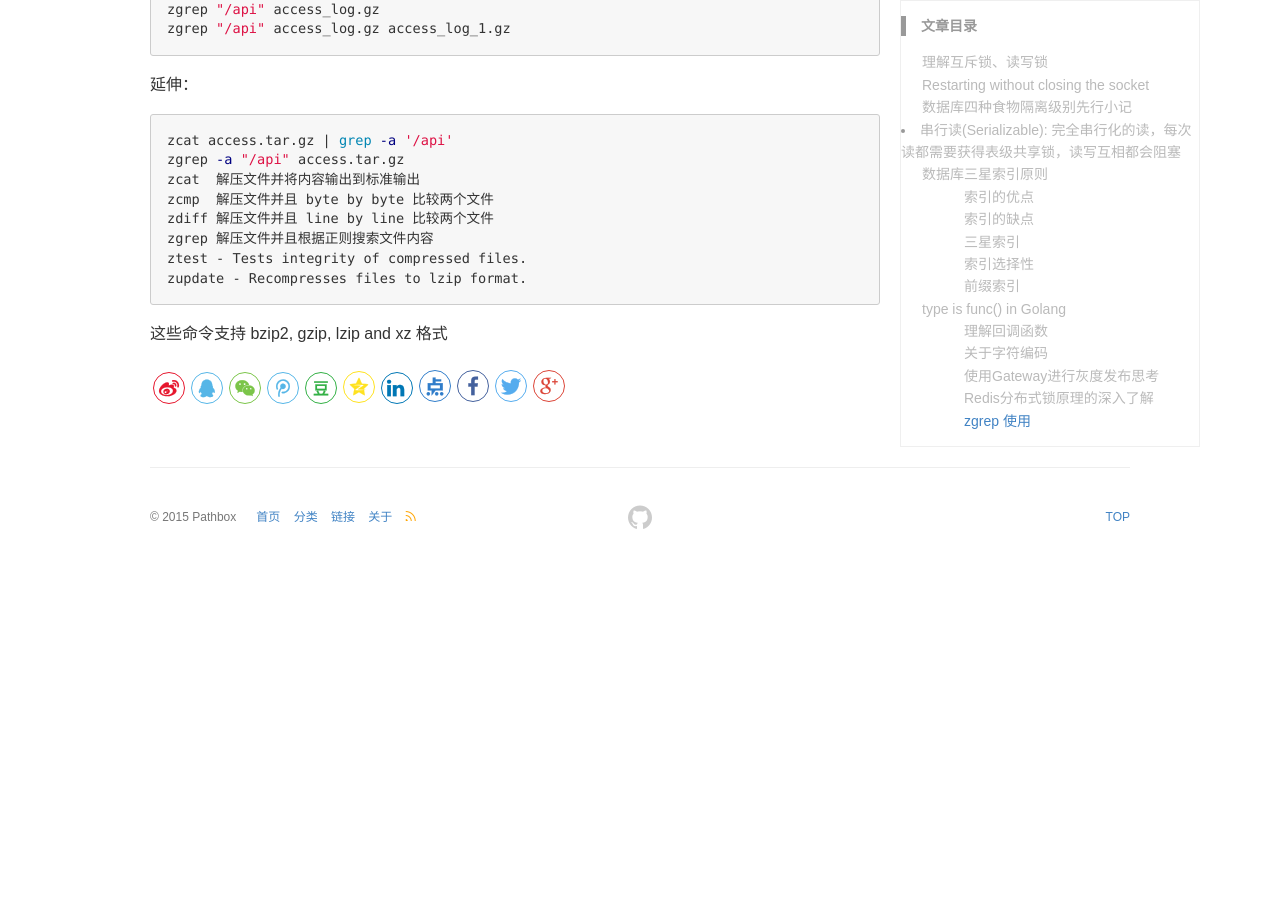
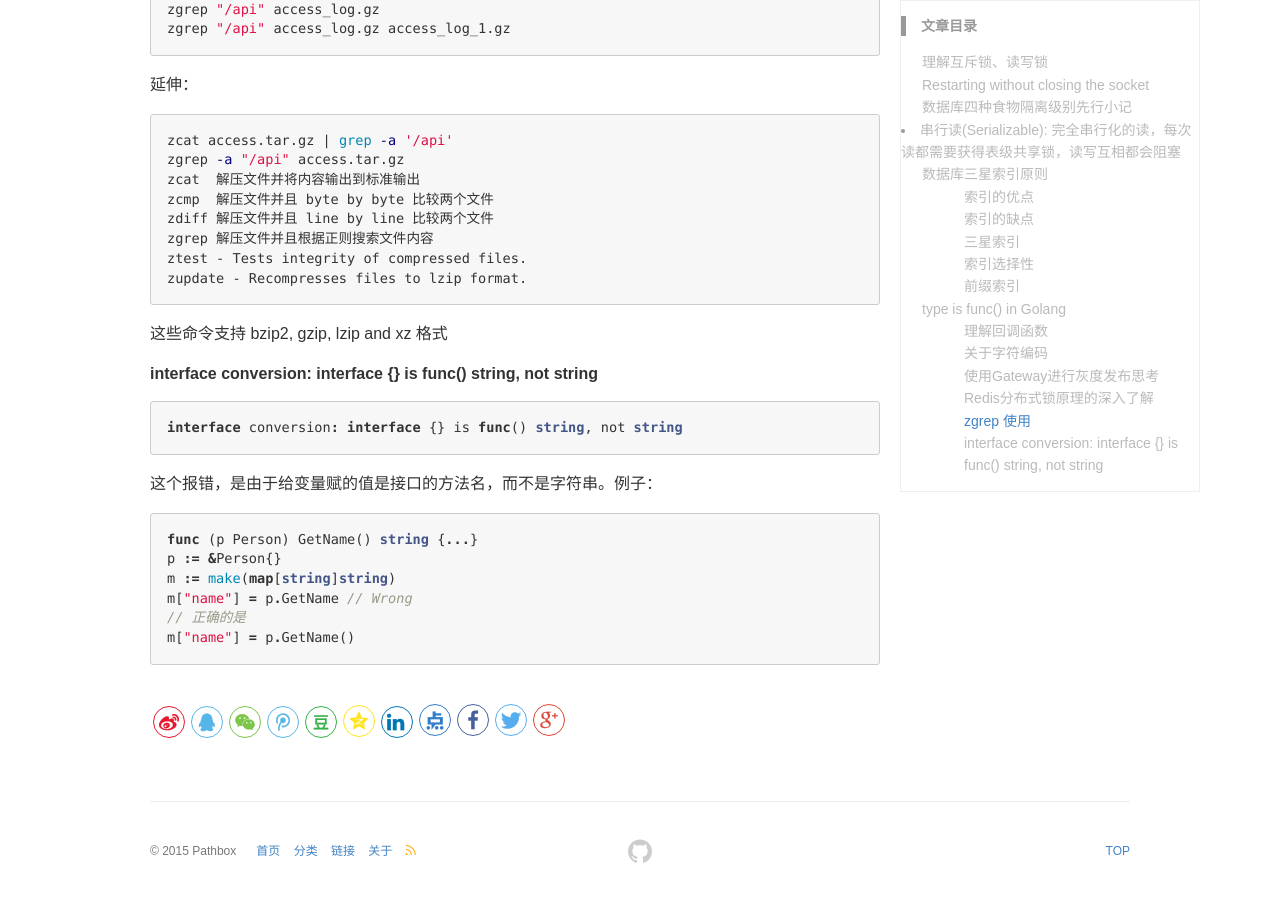
Before and after one commit to pathbox/pathbox.github.io, a Jekyll site: the page built from _posts/2018-05-01-work-summary-in-Udesk-fifteen.md, in a window 1280 px wide and 900 px high, scrolled down 5684 px. Built offline with Jekyll 4.4.1, drawn with Linux system fonts in a browser that asks for light colours; before the commit the page ends 6250 px from its top, so only the background shows below that.

Commit message:
interface conversion: interface {} is func() string, not string

````diff
--- a/_posts/2018-05-01-work-summary-in-Udesk-fifteen.md
+++ b/_posts/2018-05-01-work-summary-in-Udesk-fifteen.md
@@ -244,3 +244,20 @@ zupdate - Recompresses files to lzip format.
 ```
 
 这些命令支持 bzip2, gzip, lzip and xz 格式
+
+##### interface conversion: interface {} is func() string, not string
+
+```go
+interface conversion: interface {} is func() string, not string
+```
+
+这个报错，是由于给变量赋的值是接口的方法名，而不是字符串。例子：
+
+```go
+func (p Person) GetName() string {...}
+p := &Person{}
+m := make(map[string]string)
+m["name"] = p.GetName // Wrong
+// 正确的是
+m["name"] = p.GetName()
+```
````
